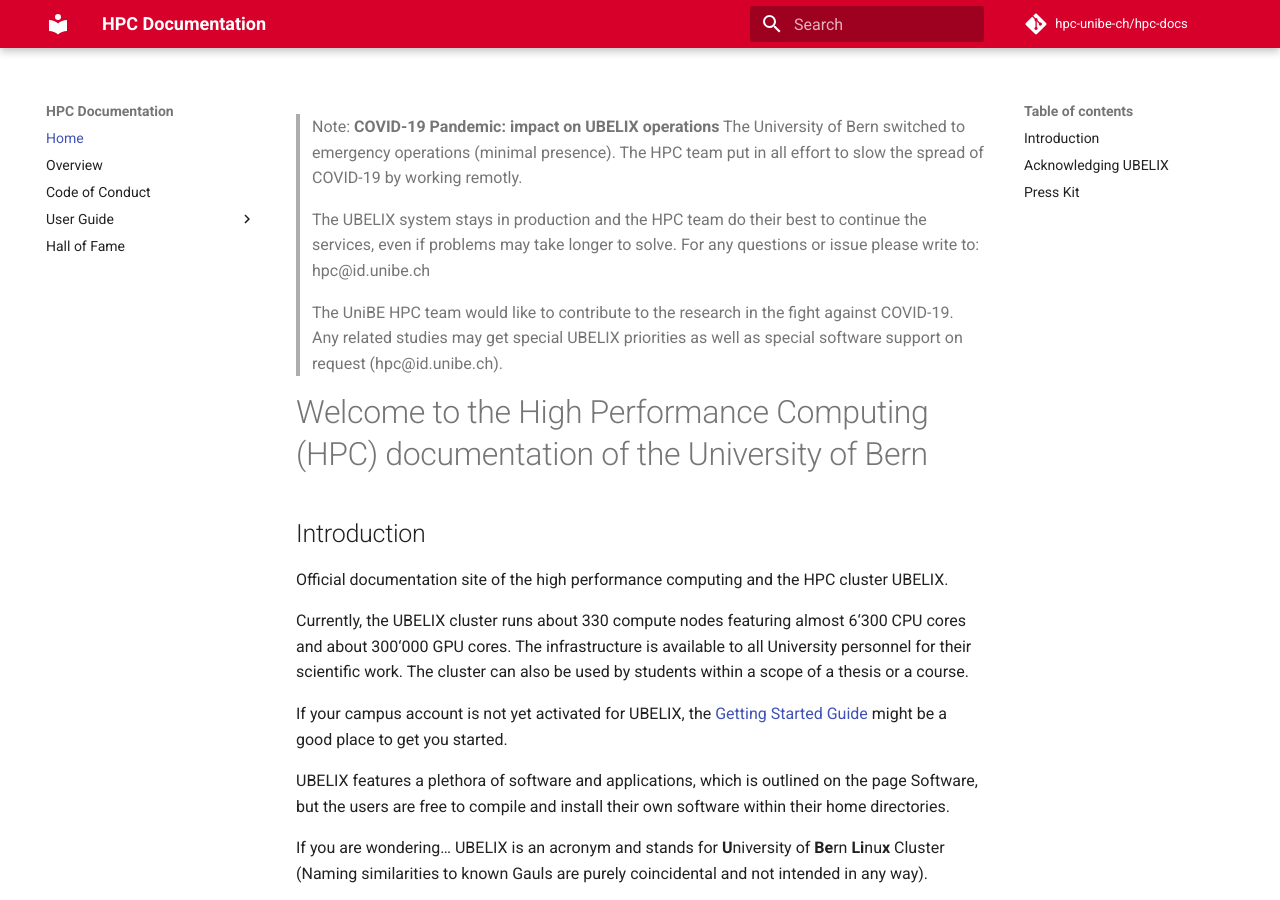
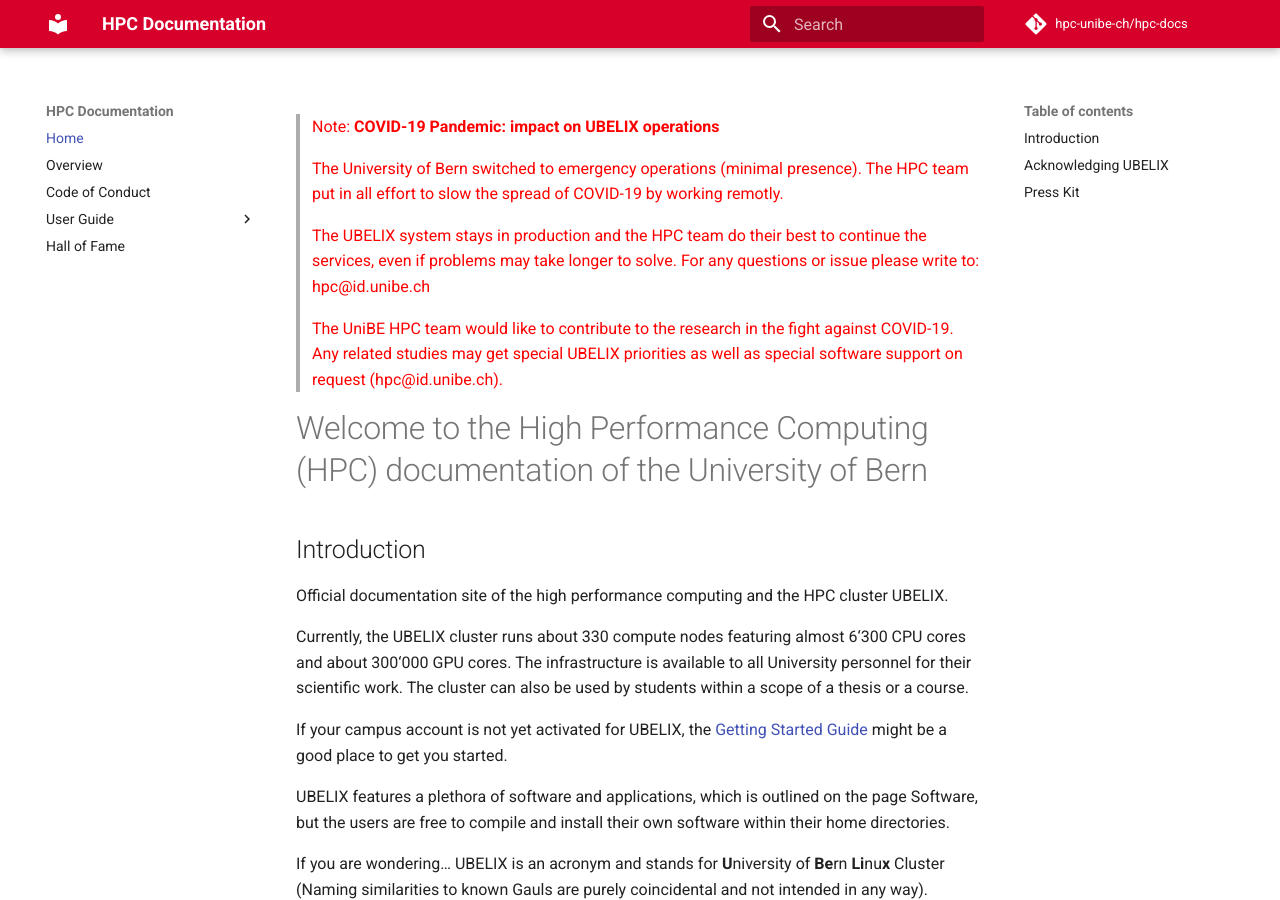
Before and after one commit to hpc-unibe-ch/hpc-unibe-ch.github.io, an MkDocs documentation site: the page built from docs/index.md, in a window 1280 px wide and 900 px high. Built offline with MkDocs 1.6.1 and Material for MkDocs 9.7.7, drawn with Linux system fonts in a browser that asks for light colours; comment, search, counter and statistics services are not loaded.

Commit message:
COVID19 message format

```diff
--- a/docs/index.md
+++ b/docs/index.md
@@ -1,11 +1,10 @@
-<span style="color:red">
-> Note: **COVID-19 Pandemic: impact on UBELIX operations**
->    The University of Bern switched to emergency operations (minimal presence). The HPC team put in all effort to slow the spread of COVID-19 by working remotly.
+> <span style="color:red">Note: **COVID-19 Pandemic: impact on UBELIX operations** </span>
 >
->    The UBELIX system stays in production and the HPC team do their best to continue the services, even if problems may take longer to solve. For any questions or issue please write to: hpc@id.unibe.ch
+> <span style="color:red">   The University of Bern switched to emergency operations (minimal presence). The HPC team put in all effort to slow the spread of COVID-19 by working remotly. </span>
 >
->    The UniBE HPC team would like to contribute to the research in the fight against COVID-19. Any related studies may get special UBELIX priorities as well as special software support on request (hpc@id.unibe.ch).
-</span>
+> <span style="color:red">   The UBELIX system stays in production and the HPC team do their best to continue the services, even if problems may take longer to solve. For any questions or issue please write to: hpc@id.unibe.ch </span>
+>
+> <span style="color:red">   The UniBE HPC team would like to contribute to the research in the fight against COVID-19. Any related studies may get special UBELIX priorities as well as special software support on request (hpc@id.unibe.ch).</span>
 
 # Welcome to the High Performance Computing (HPC) documentation of the University of Bern
 
```
